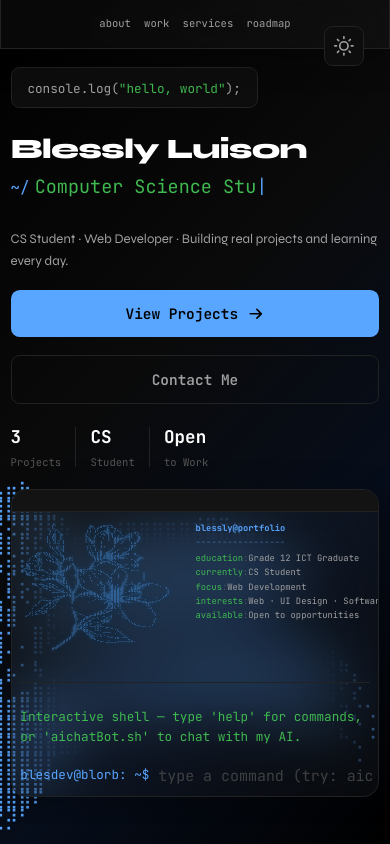
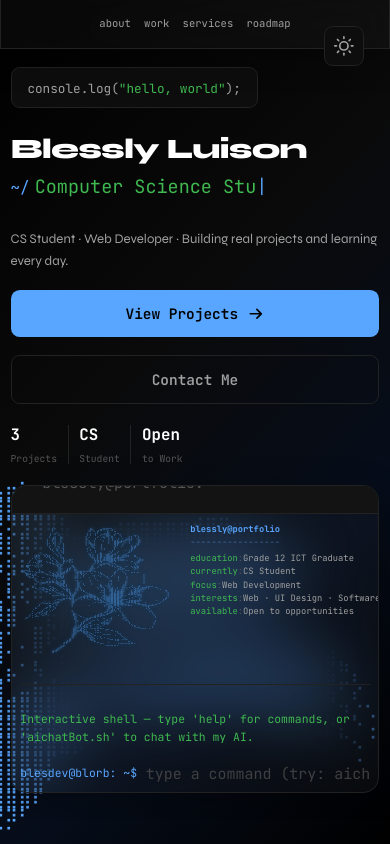
Before and after one commit to amblessly/portfolio, a Next.js app: page / in a window 390 px wide. Shown: the top 844 px of the page. Built offline with nearby package versions, Linux system fonts and the light colour scheme.

Commit message:
fix: reduce hero section height on mobile

```diff
--- a/app/globals.css
+++ b/app/globals.css
@@ -1950,10 +1950,10 @@ html.sidebar-is-collapsed main {
     padding-top: 3.2rem;
   }
   .hero {
-    padding: 1rem 1rem 2rem;
+    padding: .5rem 1rem 1rem;
     min-height: auto;
     grid-template-columns: 1fr;
-    gap: 1.5rem;
+    gap: 1rem;
     max-width: 100%;
   }
   .hero-content { order: 1; }
@@ -1962,22 +1962,22 @@ html.sidebar-is-collapsed main {
     order: 2;
     max-width: 100%;
     min-height: auto;
-    max-height: 420px;
+    max-height: 300px;
     overflow: hidden;
   }
-  .hero-name { font-size: 2rem; margin-bottom: .6rem; }
-  .hero-bio { font-size: .85rem; margin-bottom: 1.2rem; }
-  .hero-ctas { margin-bottom: 1.5rem; }
-  .hero-stats { gap: .8rem; flex-wrap: wrap; }
-  .stat-num { font-size: 1rem; }
-  .stat-label { font-size: .6rem; }
-
-  .nf-top { flex-direction: row; gap: .8rem; align-items: flex-start; }
-  .nf-art { font-size: .32rem; line-height: 1.1; flex-shrink: 0; }
-  .nf-info { font-size: .65rem; line-height: 1.6; }
-  .terminal-code { padding: 1rem; font-size: .72rem; }
-  .tc-log { max-height: 80px; font-size: .72rem; }
-  .tc-prompt { font-size: .72rem; }
+  .hero-name { font-size: 1.8rem; margin-bottom: .4rem; }
+  .hero-bio { font-size: .8rem; margin-bottom: .8rem; }
+  .hero-ctas { margin-bottom: 1rem; }
+  .hero-stats { gap: .6rem; flex-wrap: wrap; }
+  .stat-num { font-size: .9rem; }
+  .stat-label { font-size: .55rem; }
+
+  .nf-top { flex-direction: row; gap: .5rem; align-items: flex-start; }
+  .nf-art { font-size: .28rem; line-height: 1.1; flex-shrink: 0; }
+  .nf-info { font-size: .6rem; line-height: 1.5; }
+  .terminal-code { padding: .6rem; font-size: .65rem; }
+  .tc-log { max-height: 60px; font-size: .65rem; }
+  .tc-prompt { font-size: .65rem; }
 
   .section { padding: 2.5rem 0; }
   .section-label { font-size: .75rem; }
```
